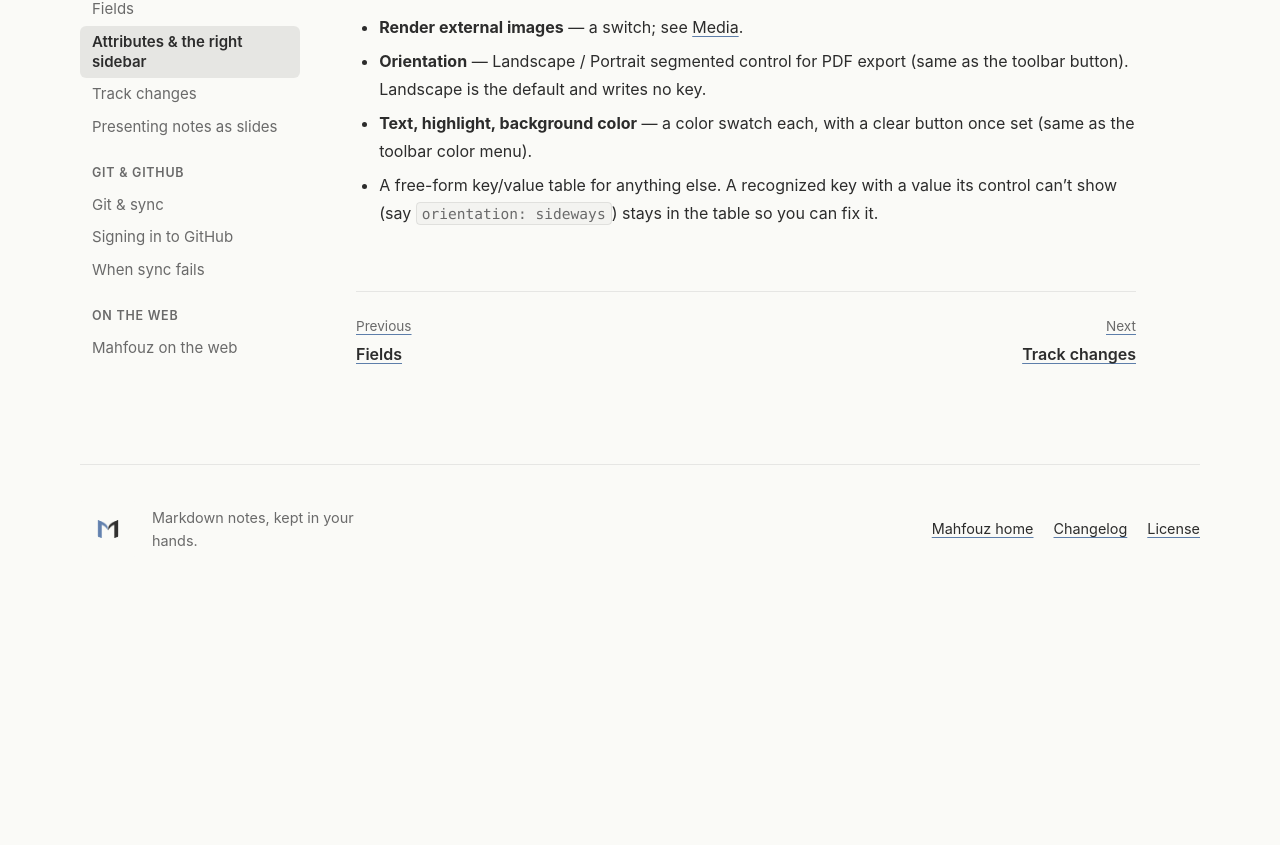
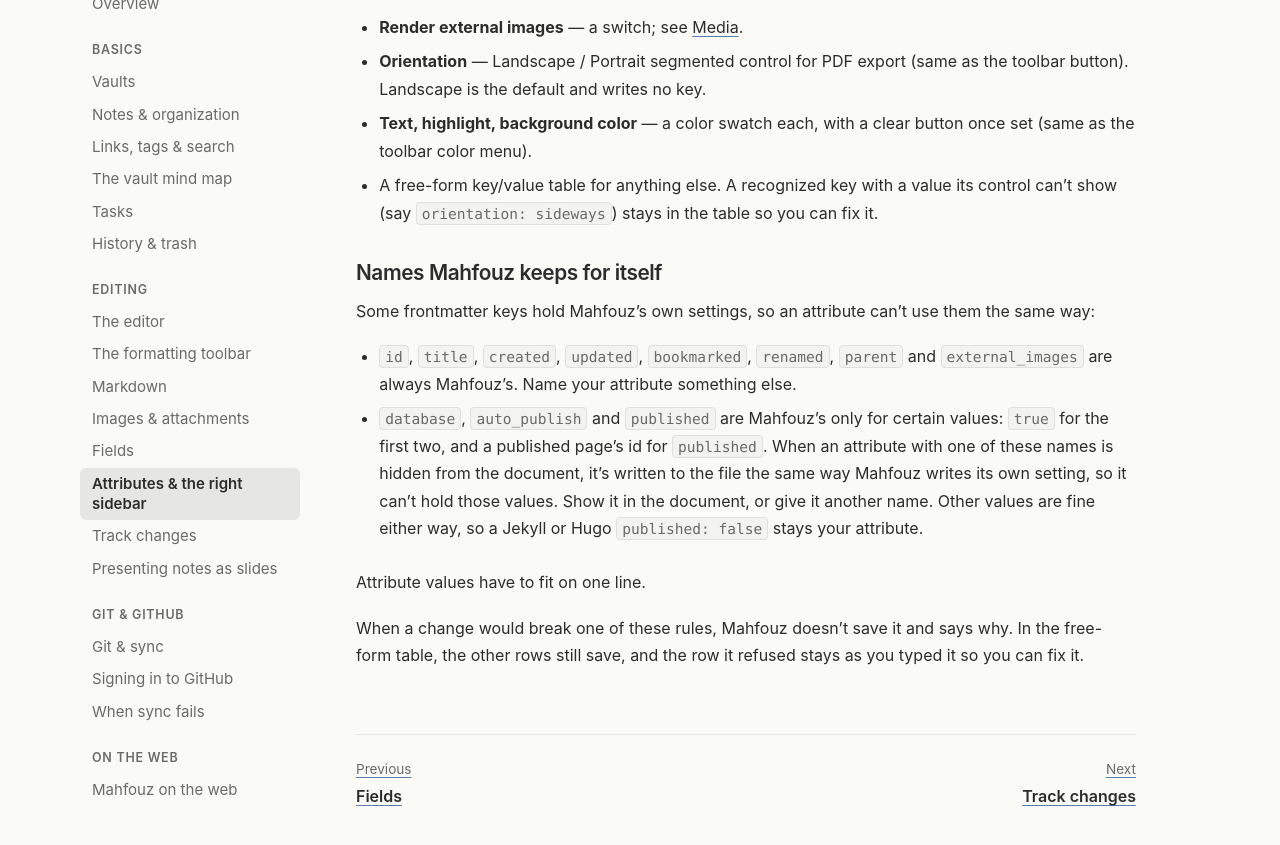
Before and after one commit to mahfouz-app/docs, a Jekyll site: the page built from guide/attributes.md, in a window 1280 px wide and 900 px high, scrolled down 1299 px. Shown: the top 845 px of the window. Built offline with Jekyll 4.4.1, drawn with Linux system fonts in a browser that asks for light colours; before the commit the page ends 1892 px from its top, so only the background shows below that.

Commit message:
docs(attributes): names Mahfouz keeps for itself
Co-Authored-By: Claude Opus 5.5 <noreply@anthropic.com>

```diff
--- a/guide/attributes.md
+++ b/guide/attributes.md
@@ -56,3 +56,25 @@ chosen to there.
 - A free-form key/value table for anything else. A recognized key with a
   value its control can't show (say `orientation: sideways`) stays in the
   table so you can fix it.
+
+### Names Mahfouz keeps for itself
+
+Some frontmatter keys hold Mahfouz's own settings, so an attribute can't
+use them the same way:
+
+- `id`, `title`, `created`, `updated`, `bookmarked`, `renamed`, `parent`
+  and `external_images` are always Mahfouz's. Name your attribute
+  something else.
+- `database`, `auto_publish` and `published` are Mahfouz's only for
+  certain values: `true` for the first two, and a published page's id for
+  `published`. When an attribute with one of these names is hidden from
+  the document, it's written to the file the same way Mahfouz writes its
+  own setting, so it can't hold those values. Show it in the document, or
+  give it another name. Other values are fine either way, so a Jekyll or
+  Hugo `published: false` stays your attribute.
+
+Attribute values have to fit on one line.
+
+When a change would break one of these rules, Mahfouz doesn't save it
+and says why. In the free-form table, the other rows still save, and the
+row it refused stays as you typed it so you can fix it.
```
